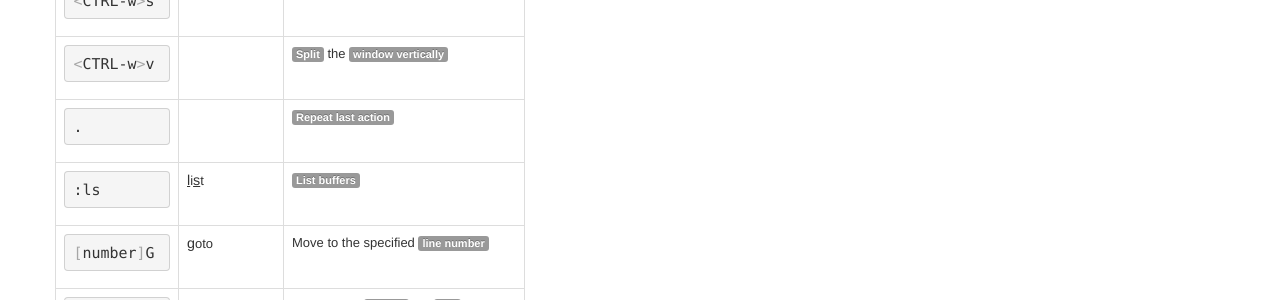
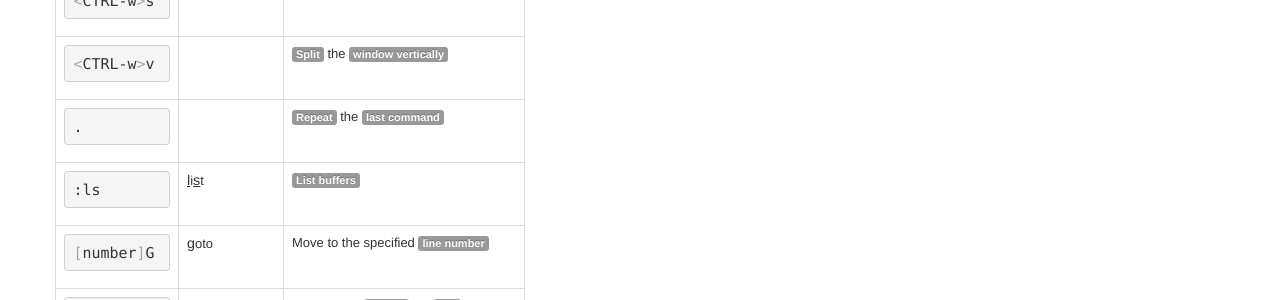
Before and after one commit to hopsoft/hopsoft.github.io, a Jekyll site: the page built from vim.markdown, in a window 1280 px wide and 900 px high, scrolled down 383 px. Shown: the part 151-451 px from the top of the window. Built offline with Jekyll 4.4.1, drawn with Linux system fonts in a browser that asks for light colours; comment, search, counter and statistics services are not loaded.

Commit message:
Added dot.

```diff
--- a/_posts/2011-01-11-ruby-metaprogramming-idioms.markdown
+++ b/_posts/2011-01-11-ruby-metaprogramming-idioms.markdown
@@ -34,7 +34,8 @@ layout: bootstrap
     </div>
   </div>
 </div>
-<br /><br />
+<br />
+<br />
 
 
 ## Open Classes
--- a/vim.markdown
+++ b/vim.markdown
@@ -28,7 +28,7 @@ layout: bootstrap
         <tr>
           <td><pre class="command">.</pre></td>
           <td></td>
-          <td><span class="label">Repeat last action</span></td>
+          <td><span class="label">Repeat</span> the <span class="label">last command</span></td>
         </tr>
 
         <tr>
```
